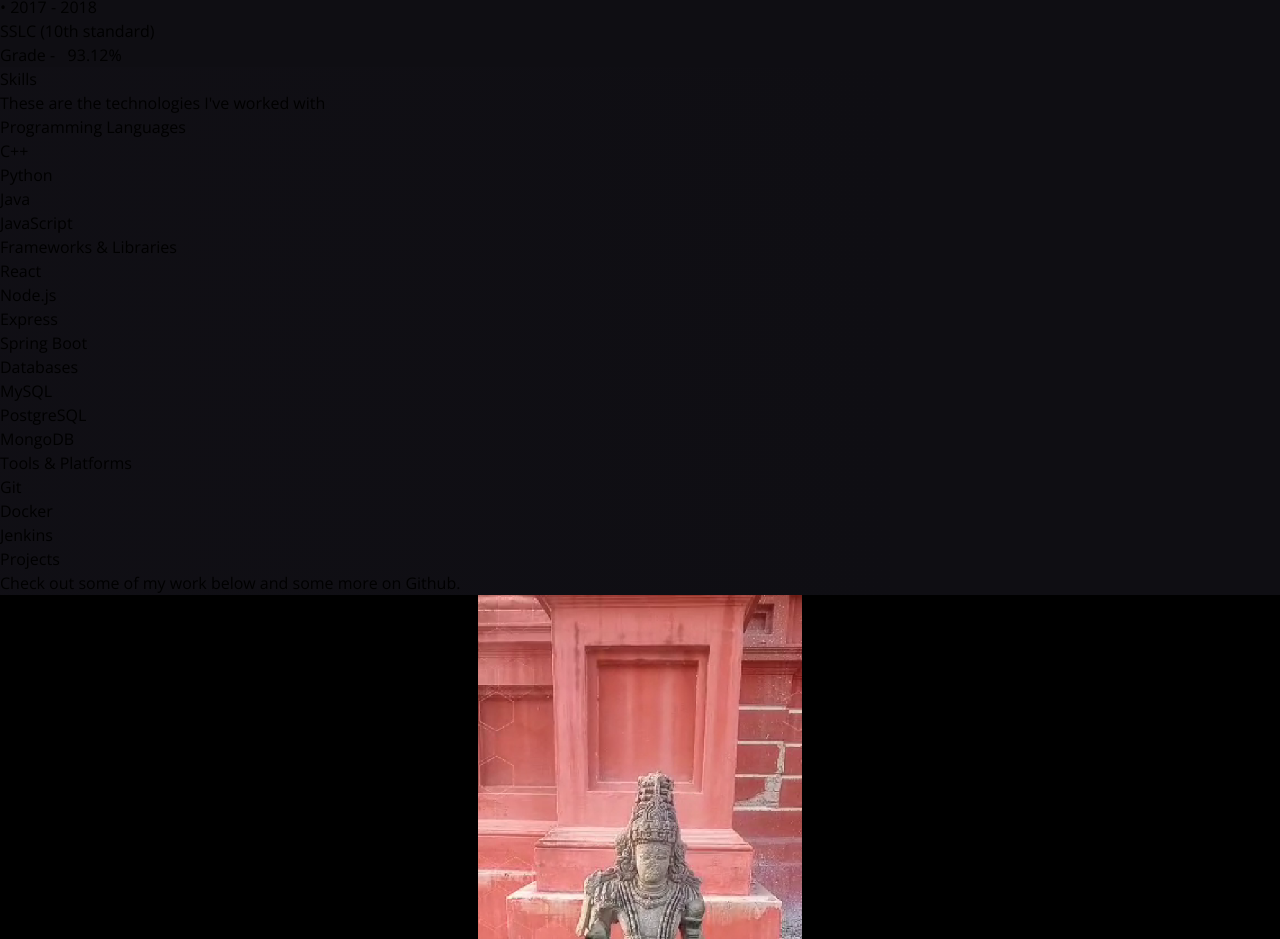
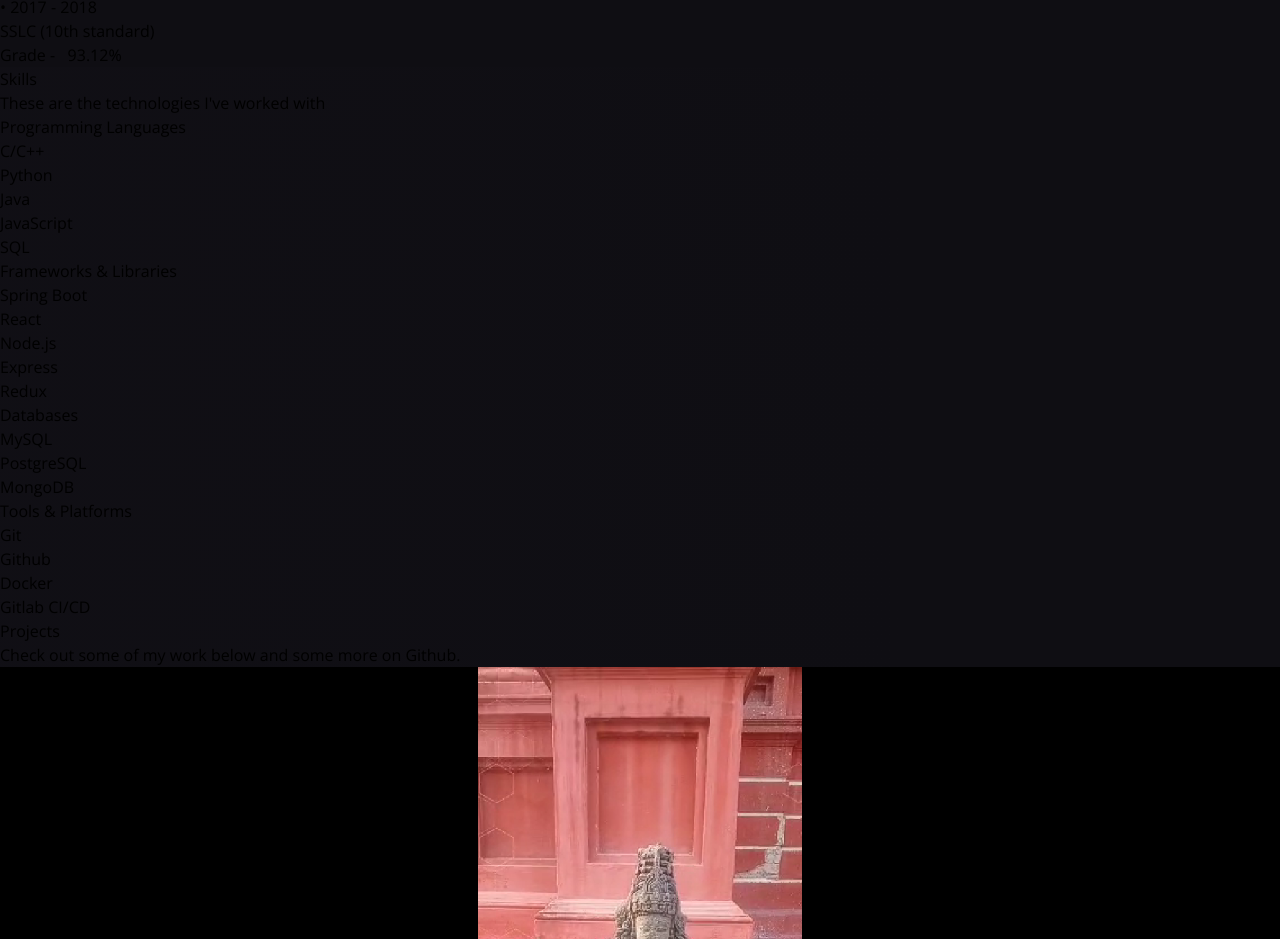
Before and after one commit to punith-kumar-pr/portfolio, a React (Vite) app: page / in a window 1280 px wide. Shown: the part 3796-4735 px from the top of the page. Built offline with nearby package versions, Linux system fonts and the light colour scheme.

Commit message:
Updated Skills

```diff
--- a/src/components/SkillsB.jsx
+++ b/src/components/SkillsB.jsx
@@ -3,11 +3,11 @@ import React from 'react';
 const skills = [
   {
     category: "Programming Languages",
-    items: ["C++", "Python", "Java", "JavaScript"],
+    items: ["C/C++", "Python", "Java", "JavaScript", "SQL"],
   },
   {
     category: "Frameworks & Libraries",
-    items: ["React", "Node.js", "Express", "Spring Boot"],
+    items: [ "Spring Boot", "React", "Node.js", "Express", "Redux"],
   },
   {
     category: "Databases",
@@ -15,7 +15,7 @@ const skills = [
   },
   {
     category: "Tools & Platforms",
-    items: ["Git", "Docker", "Jenkins"],
+    items: ["Git", "Github", "Docker", "Gitlab CI/CD"],
   },
 ];
 
```
